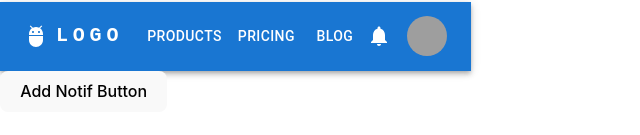
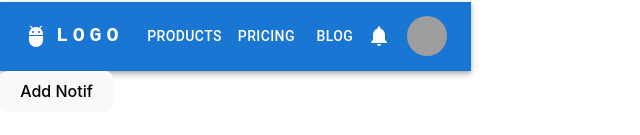
Before and after one commit to CyboBrown/panteon-metro-events, a React (Vite) app: page /home in a window 1280 px wide. Shown: the part 343-478 px from the top of the page, without its empty margins (0-640 px from the left). Built offline with nearby package versions, Linux system fonts and the light colour scheme; grey boxes are pictures that could not be loaded; the HTML template or start-up script is replaced by a standard one.

Commit message:
Notif clickable and styling

```diff
--- a/src/components/Home.tsx
+++ b/src/components/Home.tsx
@@ -42,7 +42,7 @@ export default function Home() {
   return (
     <>
       <ResponsiveAppBar notifNumber={notifNumber} callBackClearNotif={clearNotif} notifList={notifList}/>
-      <button onClick={handleTestButtonOnClick}>Add Notif Button</button>
+      <button onClick={handleTestButtonOnClick}>Add Notif</button>
     </>
   );
 }
--- a/src/components/SimpleBadge.tsx
+++ b/src/components/SimpleBadge.tsx
@@ -21,9 +21,11 @@ const SimpleBadge: React.FC<SimpleBadgeProps> = ({ notifNumber, callBackClearNot
 
   //Popup event
   const onClickHandler = (event: any) => {
-    setAnchor(anchor ? null : event.currentTarget);
-    callBackClearNotif();
-    console.log("Notification Clicked");
+    if(!(Object.keys(notifList).length === 0)){
+      setAnchor(anchor ? null : event.currentTarget);
+      callBackClearNotif();
+      console.log("Notification Clicked");
+    }
   }
 
   //Tied to setAnchor, sends data to popup component to spawn popup at location. See ".SimplePopup"
--- a/src/components/SimplePopup.tsx
+++ b/src/components/SimplePopup.tsx
@@ -40,6 +40,7 @@ const SimplePopup: React.FC<SimplePopupProp> = ({ anchor, open, id, notifList })
             //Subject to change, scroll wheel and styling css
             notifList.map((curr: any, index: any) => (
               <React.Fragment key={index}>
+                <ButtonBase sx={{ width: '100%' }}>
                 <ListItem
                   alignItems="flex-start"
                   sx={{
@@ -64,7 +65,9 @@ const SimplePopup: React.FC<SimplePopupProp> = ({ anchor, open, id, notifList })
                       </React.Fragment>
                     }>
                   </ListItemText>
+
                 </ListItem>
+                </ButtonBase>
                 <Divider />
               </React.Fragment>
             ))}
```
